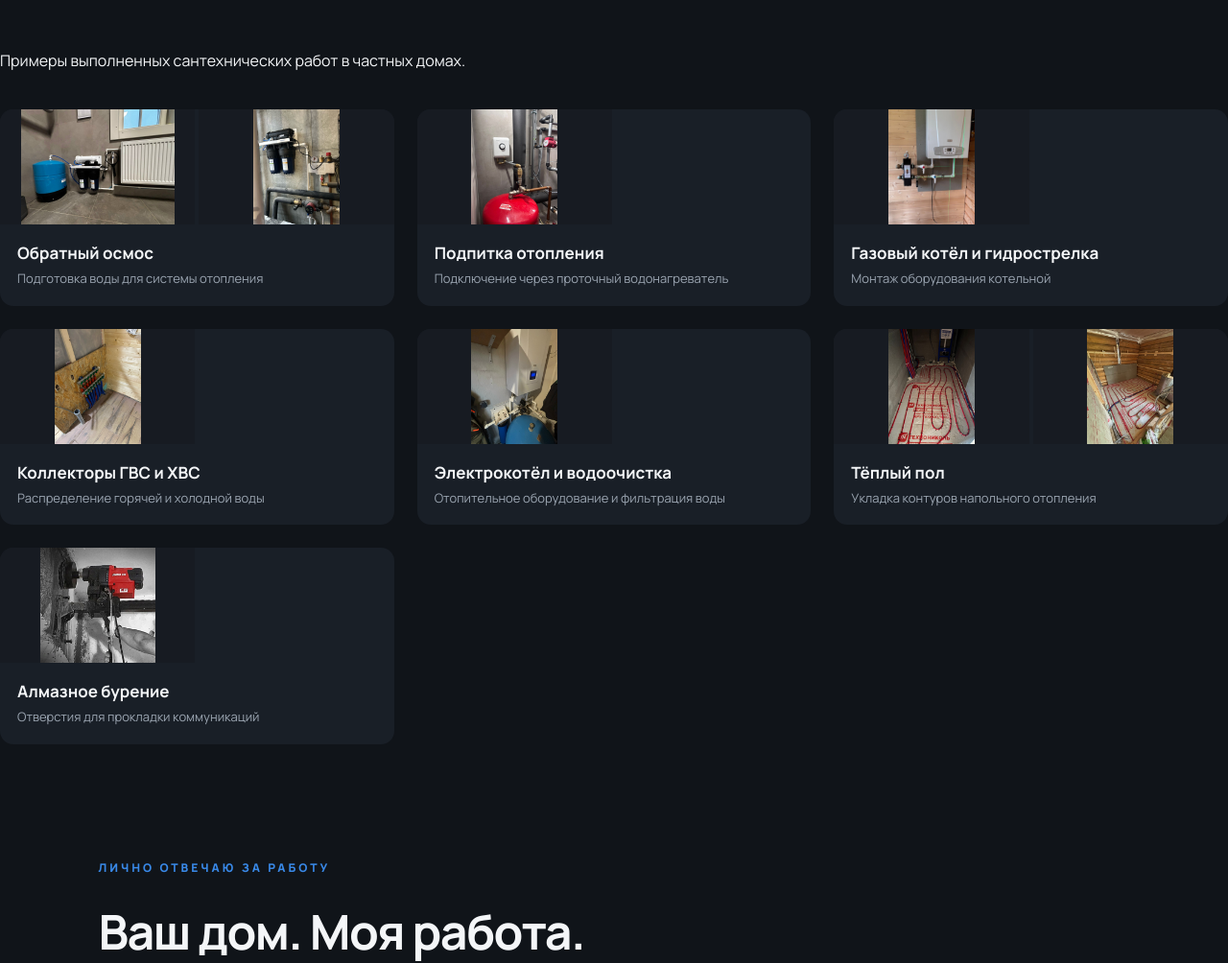
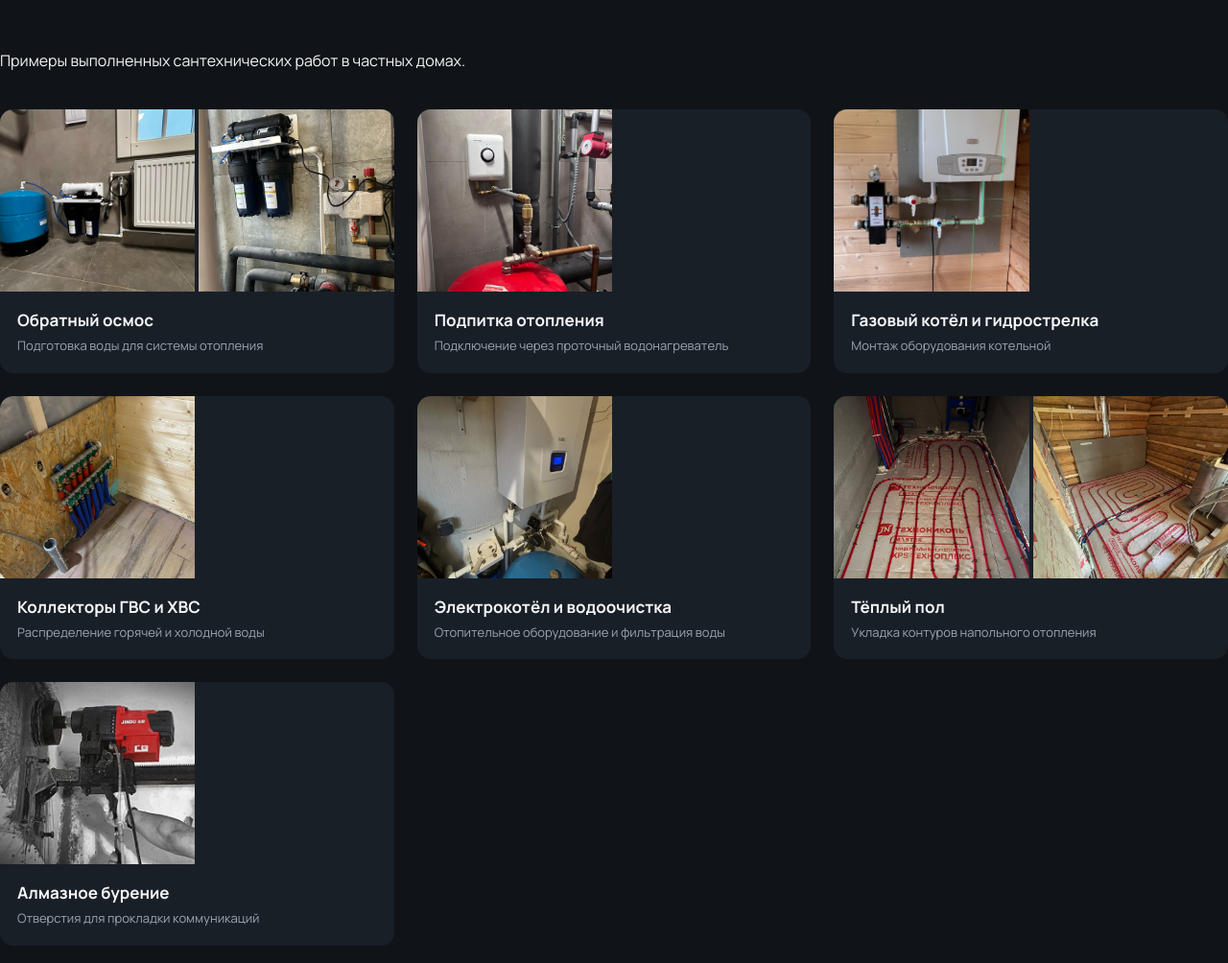
Before and after one commit to lobacevegor2/-----Plumbing, a plain HTML site: page index.html in a window 1280 px wide. Shown: the part 1660-2664 px from the top of the page at 96% size. Drawn offline with Linux system fonts and the light colour scheme.

Commit message:
Update style.css

```diff
--- a/style.css
+++ b/style.css
@@ -384,8 +384,8 @@ footer {
 .portfolio-images img {
   display: block;
   width: 100%;
-  height: 120px;
-object-fit: contain;
+  height: 190px;
+object-fit: cover;
 background: #171b22;
   cursor: pointer;
 }
@@ -424,7 +424,7 @@ max-width: 600px {
 
   .portfolio-images img {
     width: 100%;
-    height: 180px;
+    height: 190px;
     object-fit: cover;
     display: block;
   }
```
